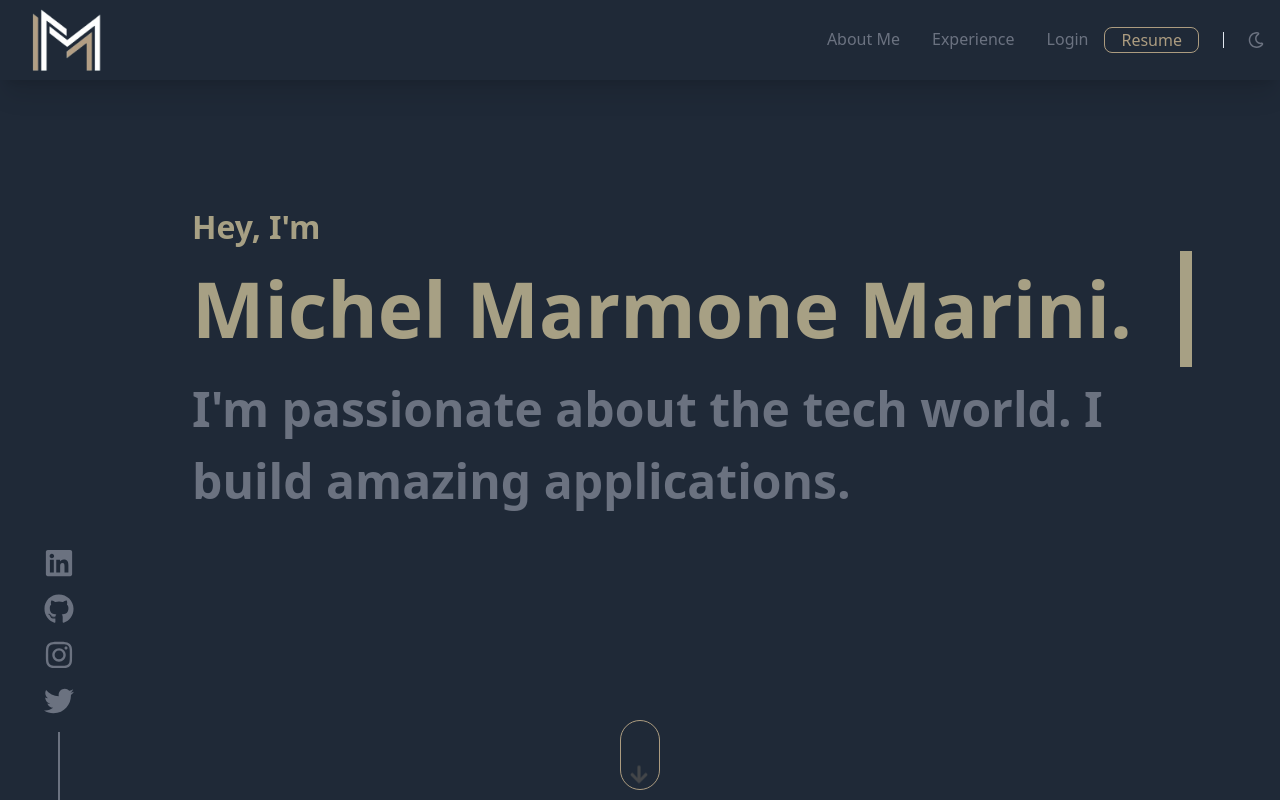
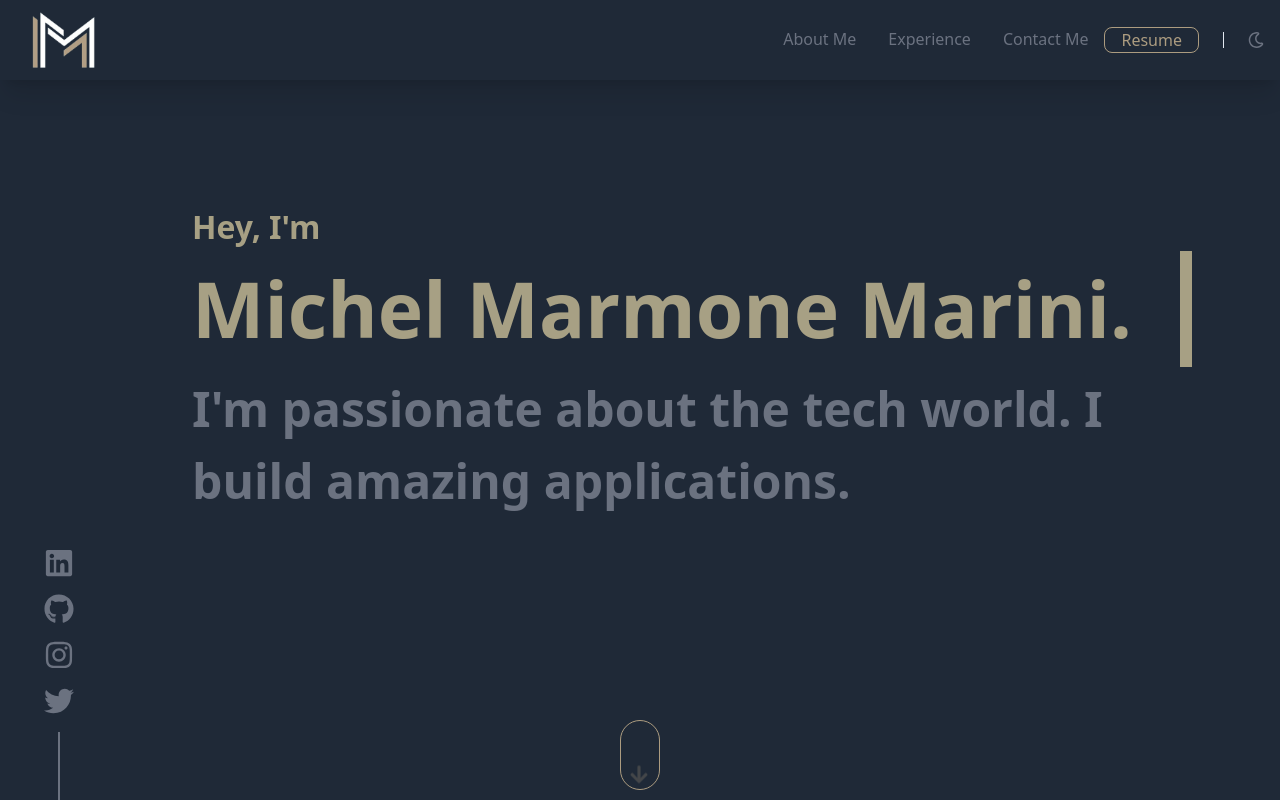
Before and after one commit to MMarmone/portfolio, a Next.js app: page / in a window 1280 px wide. Shown: the top 800 px of the page. Built offline with nearby package versions, Linux system fonts and the light colour scheme; a web font is replaced by a local one.

Commit message:
fix smartphone

```diff
--- a/components/Navbar.js
+++ b/components/Navbar.js
@@ -1,5 +1,5 @@
 import Link from "next/link";
-import React, { useState, useEffect } from "react";
+import React, { useState } from "react";
 import { FaBars, FaTimes } from "react-icons/fa";
 import Image from 'next/image'
 import DarkModeToggle from "./theme/DarkModeToggle";
@@ -28,8 +28,8 @@ const Navbar = () => {
     },
     {
       id: 3,
-      name:"Login",
-      link: "login"
+      name:"Contact Me",
+      link: "#contactMe"
     },
     {
       id: 4,
@@ -38,7 +38,7 @@ const Navbar = () => {
     }
   ];
   return (
-    <header className="flex justify-between shadow-xl items-center w-full h-20 px-4 text-white bg-gray-800 fixed nav z-10" >
+    <header className="flex justify-between shadow-xl items-center w-full h-10 sm:h-20 px-4 text-white bg-gray-800 fixed nav z-10" >
       <div>
         <div className="ml-4">
           <a
@@ -47,12 +47,14 @@ const Navbar = () => {
             target="_blank"
             rel="noreferrer"
           >
-             <Image
+            <div className="relative sm:w-16 sm:h-16 w-8 h-8">
+              <Image
                 src="/logo.png"
-                width={70}
-                height={70}
+                layout="fill"
+                objectFit="contain"
                 alt="Picture of the author"
               />
+            </div>
           </a>
         </div>
       </div>
--- a/components/SideBar.js
+++ b/components/SideBar.js
@@ -13,7 +13,7 @@ const Sidebar = () => {
     {link:"https://twitter.com", icon:<FaTwitter/>, index:4}
   ]
   return (
-    <div className="flex ml-6 fixed left-0 bottom-12 p-5 hidden sm:block">
+    <div id="sidebar" className="flex ml-6 fixed left-0 bottom-12 p-5 hidden sm:block">
       <div>
           <nav >
           {medias.map(({ link, icon, index }) => (
--- a/styles/global.css
+++ b/styles/global.css
@@ -95,7 +95,7 @@ section {
     margin-top: 0;
     display: block;
     min-height: 130vh;
-    overflow: auto;
+overflow: auto;
   }
   #aboutMe{
     margin-top: 10vh;
@@ -106,9 +106,13 @@ section {
 
 }
 
-@media only screen and (orientation: landscape) {
+@media only screen and (orientation: landscape) and (max-height: 600px) {
   section {
     height: 120vw;
+  }
+
+  #sidebar {
+    @apply hidden;
   }
 }
 
```
